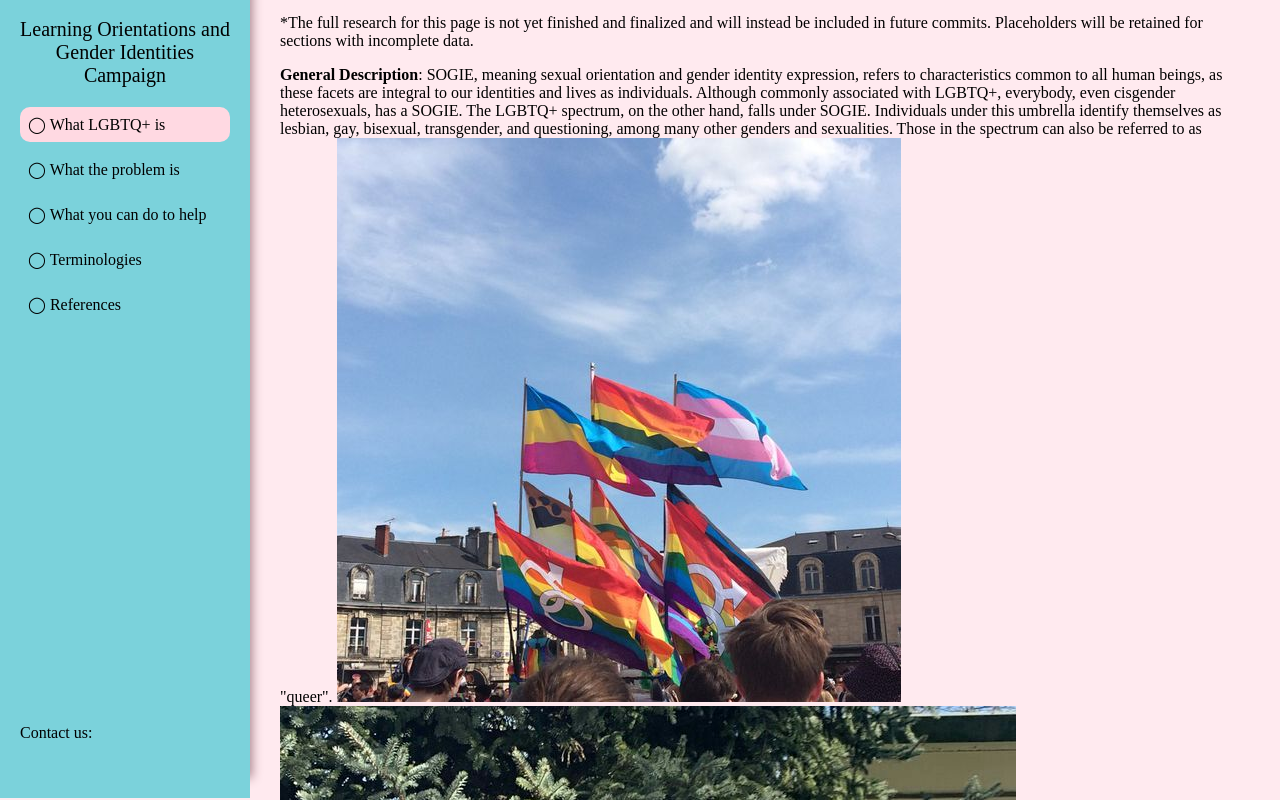
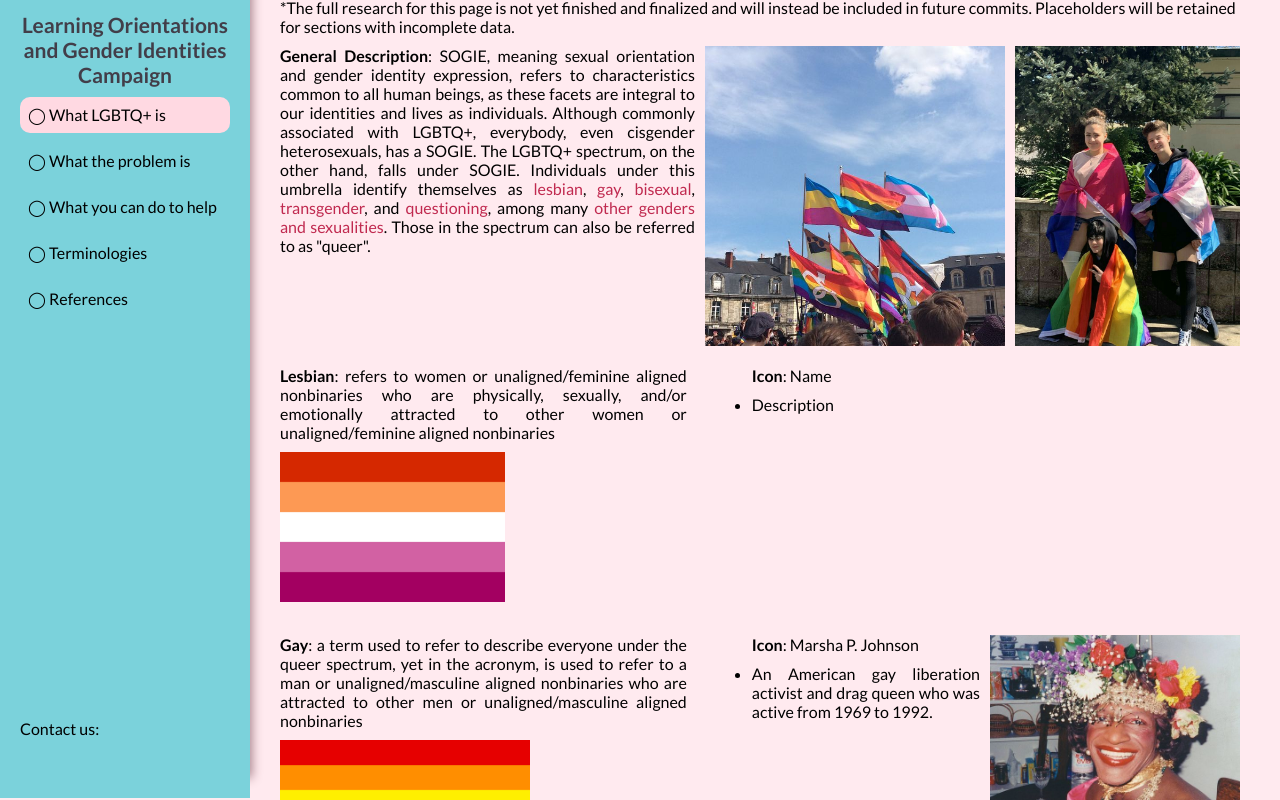
Before and after one commit to tntdoodles/RbAllauiganCanillas, a plain HTML site: page page1.html in a window 1280 px wide. Shown: the part 42-842 px from the top of the page. Drawn offline with Linux system fonts and the light colour scheme.

Commit message:
added new style properties

```diff
--- a/style.css
+++ b/style.css
@@ -1,13 +1,28 @@
+@import url('https://fonts.googleapis.com/css2?family=Lato:wght@100;400;700;900&display=swap');
+
 * {
     font-size: 16px;
-    text-decoration: none;
     color: black;
+    font-family: 'Lato', sans-serif;
+    padding: 0px;
+    margin: 0px;
+    margin-bottom: 10px;
 }
 
 body {
     background-color: #ffeaef;
-    padding: 0px;
-    margin: 0px;
+}
+
+a {color: #c0294f; text-decoration: none;}
+
+#logo {width: 210px;}
+
+#title {
+    margin-top: 5px;
+    color: #423E49;
+    font-weight: 700;
+    text-align: center;
+    font-size: 21px;
 }
 
 .navbar {
@@ -23,24 +38,17 @@ body {
 
 li.navbuttons {
     list-style-type: none;
-    margin-left: -40px;
     margin-bottom: 10px;
     padding: 8px;
     border-radius: 10px;
     transition: ease-in-out background-color 0.2s;
 }
 
-li.navbuttons:hover {
-    background-color: #ffd9e2;
-}
+li.navbuttons:hover {background-color: #ffd9e2;}
 
-li.navbuttons.selected {
-    background-color: #ffd9e2;
-}
+li.navbuttons.selected {background-color: #ffd9e2;}
 
-li.navbuttons::before {
-    content: "◯ ";
-}
+li.navbuttons::before {content: "◯ ";}
 
 .contact {
     position: fixed;
@@ -51,14 +59,58 @@ li.navbuttons::before {
     font-size: 40px;
     text-align: center;
     margin-bottom: 0px;
-}
+    line-height: 0px;
 
-.title > a > p {
-    font-size: 20px;
-    text-align: center;
 }
 
 .description {
     margin-left: 240px;
     padding: 40px;
 }
+
+#lgbtq {
+    display: flex;
+    text-align: justify;
+}
+
+#lgbtq > img {
+    float: right;
+    max-height: 300px;
+    margin-left: 10px;
+}
+
+.identities {
+    display: flex;
+}
+
+.expression {
+    text-align: justify;
+    width: 50%;
+}
+
+.expression > img {
+    max-height: 150px;
+}
+
+.icons {
+    display: flex;
+    float: right;
+    width: 60%;
+    margin-left: 65px;
+    text-align: justify;
+}
+
+.icons > img{
+    float: right;
+    height: 250px;
+    width: 250px;
+    margin-left: 10px;
+}
+
+.idols {
+    width: 50%;
+}
+
+/* #lesbian:hover {
+    background-image: linear-gradient(90deg, #d42c00, #fd9855, #fff, #d161a2, #a20161);
+} */
```
